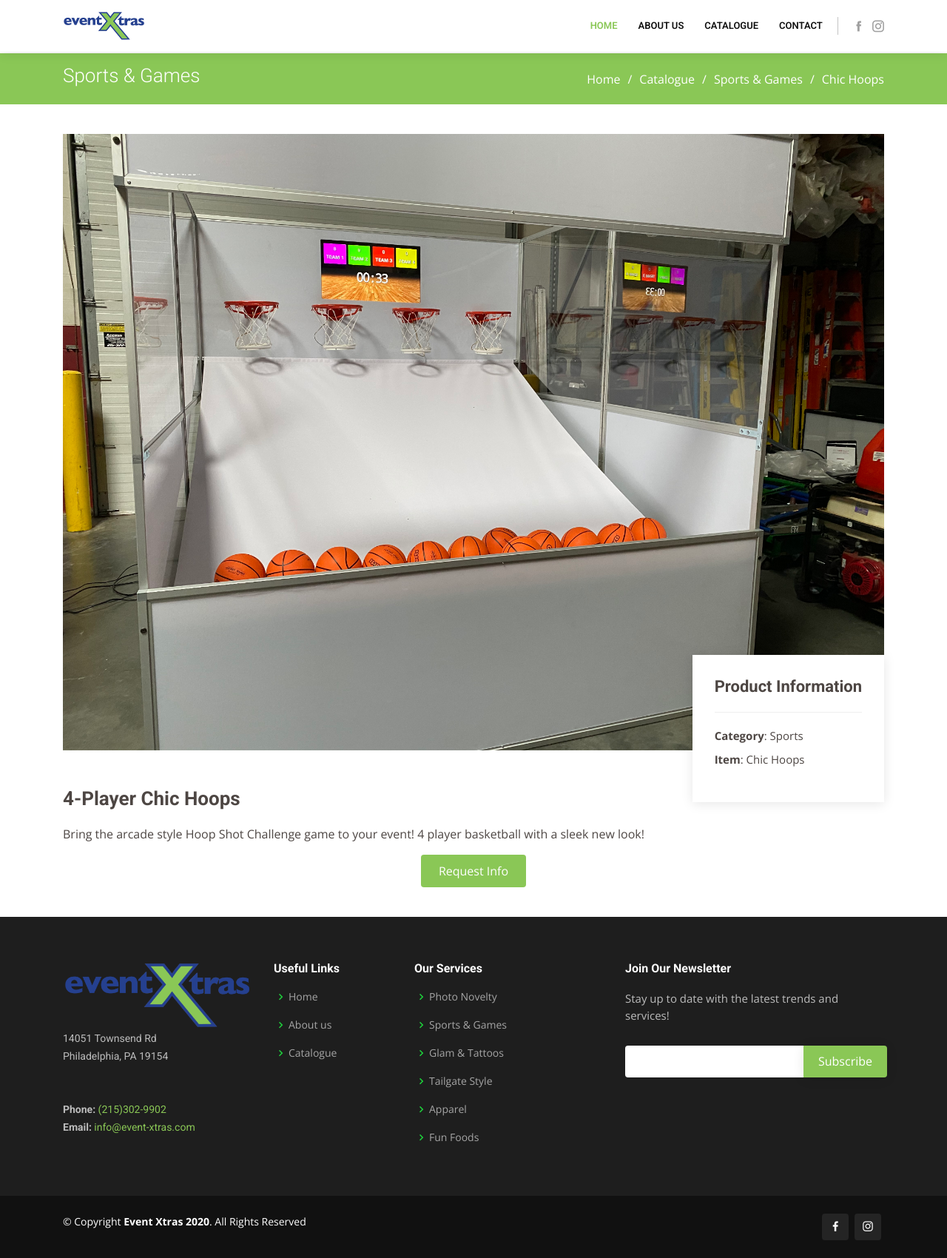
After one commit to jtangir87/eventxtras, a Django app: template templates/pages/sports_games/chichoops.html in a window 1280 px wide. The commit adds this page. Shown: the whole page at 74% size. Run offline with Django 3.2, Linux system fonts and the light colour scheme; the template is opened without the code that fills it, so the values that code supplies are empty; some libraries are stand-ins or nearby versions.

Commit message:
chic hoops added

```diff
--- a/pages/urls.py
+++ b/pages/urls.py
@@ -45,6 +45,7 @@ urlpatterns = [
 
     # SPORTS & GAMES #
     path('catalogue/sports-and-games/20-player-foosball', TemplateView.as_view(template_name="pages/sports_games/ledfoosball.html"), name="led_foosball"),
+    path('catalogue/sports-and-games/chic-hoops', TemplateView.as_view(template_name="pages/sports_games/chichoops.html"), name="chic_hoops"),
     path('catalogue/sports-and-games/game-cube', TemplateView.as_view(template_name="pages/sports_games/game_cube.html"), name="game_cube"),
     path('catalogue/sports-and-games/led-street-hoops', TemplateView.as_view(template_name="pages/sports_games/ledstreethoops.html"), name="led_street_hoops"),
     path('catalogue/sports-and-games/led-ping-pong', TemplateView.as_view(template_name="pages/sports_games/ledpingpong.html"), name="led_ping_pong"),
--- a/templates/pages/catalogue.html
+++ b/templates/pages/catalogue.html
@@ -171,8 +171,10 @@
           </div>
           <div class="col-lg-3 col-md-4 mt-4">
             <div class="icon-box">
-              <i class="ri-file-list-3-line" style="color: #11dbcf;"></i>
-              <h3><a href="">Chic Hoops</a></h3>
+              <img src="{% static 'img/services/chic-hoops.jpg' %}" class="img-fluid featured-product-img">
+              <div class='text-center'>
+              <h3><a href="{% url 'chic_hoops' %}">Chic Hoops</a></h3>
+            </div>
             </div>
           </div>
           <div class="col-lg-3 col-md-4 mt-4">
--- a/templates/pages/sports_and_games.html
+++ b/templates/pages/sports_and_games.html
@@ -90,12 +90,12 @@
           </div>
 
           <div class="col-lg-4 col-md-6 portfolio-item filter-sports">
-            <a href="portfolio-details.html">
-            <img src="{% static 'img/services/graffitibooth1.png' %}" class="img-fluid" alt="">
+            <a href="{% url 'chic_hoops' %}">
+            <img src="{% static 'img/services/chic-hoops.jpg' %}" class="img-fluid" alt="">
             <div class="portfolio-info">
               <h4>Chic Hoops</h4>
               <p>Sports</p>
-              <a href="portfolio-details.html" class="details-link" title="More Details"><i class="bx bx-link"></i></a>
+              <a href="{% url 'chic_hoops' %}" class="details-link" title="More Details"><i class="bx bx-link"></i></a>
             </div>
             </a>
           </div>
--- /dev/null
+++ b/templates/pages/sports_games/chichoops.html
@@ -0,0 +1,62 @@
+{% extends "base.html" %}
+{% load static %}
+{% block content %}
+
+<main id="main">
+
+    <!-- ======= Breadcrumbs ======= -->
+    <section id="breadcrumbs" class="breadcrumbs">
+      <div class="container">
+
+        <div class="d-flex justify-content-between align-items-center">
+          <h2>Sports & Games</h2>
+          <ol>
+            <li><a href="{% url 'home' %}">Home</a></li>
+            <li><a href="{% url 'catalogue' %}">Catalogue</a></li>
+            <li><a href="{% url 'sports_and_games' %}">Sports & Games</a></li>
+            <li>Chic Hoops</li>
+          </ol>
+        </div>
+
+      </div>
+    </section><!-- End Breadcrumbs -->
+
+    <!-- ======= Portfolio Details Section ======= -->
+    <section id="portfolio-details" class="portfolio-details">
+      <div class="container" data-aos="fade-up">
+        <div class="portfolio-details-container">
+
+          <div class="owl-carousel portfolio-details-carousel">
+            <img src="{% static 'img/services/chic-hoops.jpg' %}" class="img-fluid" alt="">
+            <!-- <img src="{% static 'img/services/infinite2.jpg' %}" class="img-fluid" alt="">
+            <img src="{% static 'img/services/infinite3.jpg' %}"class="img-fluid" alt=""> -->
+          </div>
+
+          <div class="portfolio-info">
+            <h3>Product Information</h3>
+            <ul>
+              <li><strong>Category</strong>: Sports</li>
+              <li><strong>Item</strong>: Chic Hoops</li>
+            </ul>
+          </div>
+
+        </div>
+
+        <div class="portfolio-description">
+          <h2>4-Player Chic Hoops</h2>
+          <p>
+            Bring the arcade style Hoop Shot Challenge game to your event! 4 player basketball with a sleek new look!
+          </p>
+          <div class="text-center">
+            <a href="{% url 'home' %}#contact" class="btn btn-primary">Request Info</a>
+          </div>
+        </div>
+
+      </div>
+    </section><!-- End Portfolio Details Section -->
+
+  </main><!-- End #main -->
+
+
+
+{% endblock content %}
```
Also changed, not shown: eventxtras/static/img/services/chic-hoops.jpg (added).
